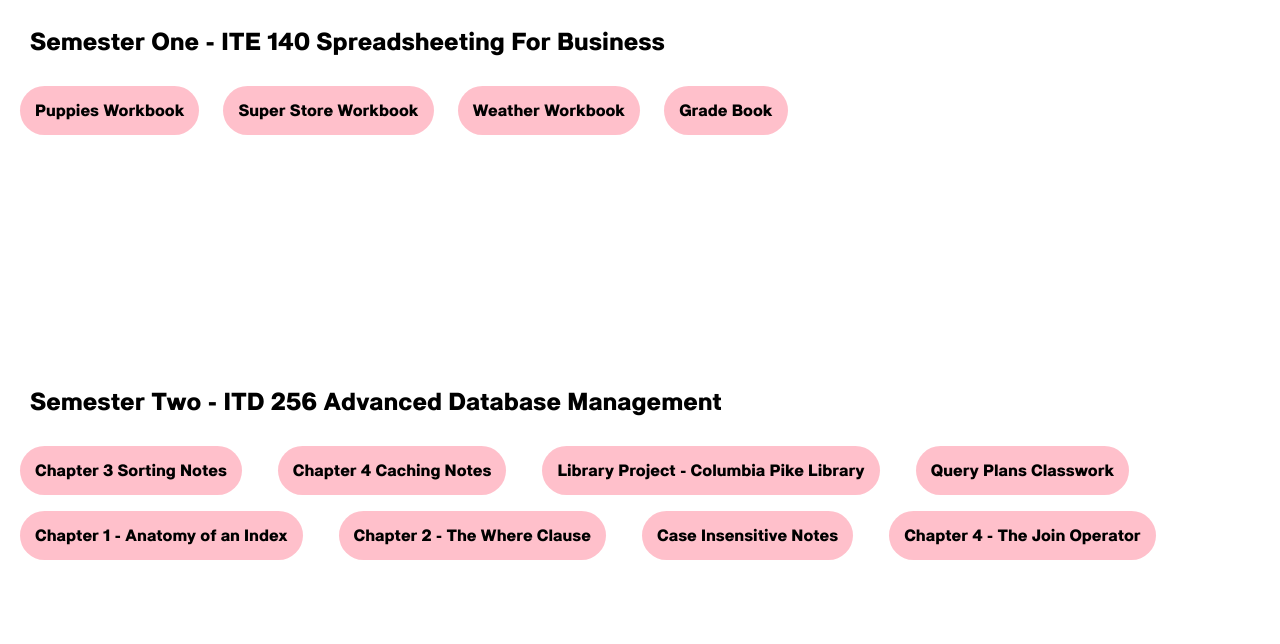
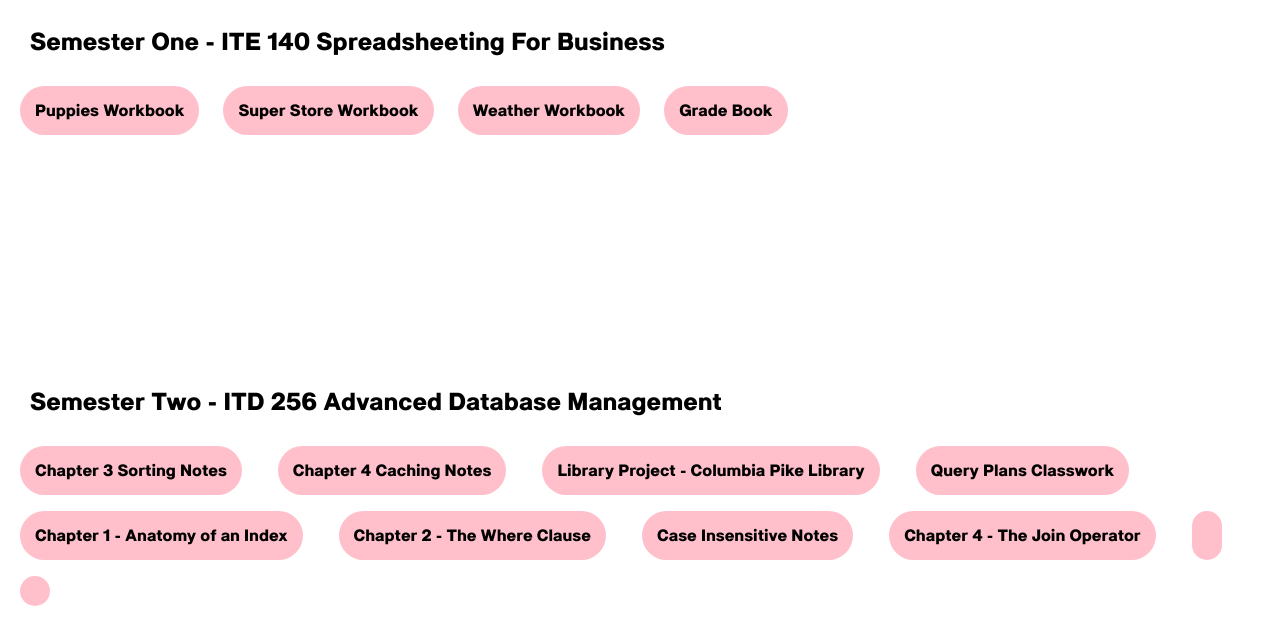
Before and after one commit to 1bMedina/itd256, a plain HTML site: page index.html in a window 1280 px wide. Shown: the part 82-726 px from the top of the page. Drawn offline with Linux system fonts and the light colour scheme.

```diff
--- a/index.html
+++ b/index.html
@@ -29,6 +29,8 @@
         <a class="buttons" href="https://github.com/1bMedina/itd256/blob/main/Notes/Use%20the%20Index%2C%20Luke/ch2_TheWhereClause.md">Chapter 2 - The Where Clause</a>
         <a class="buttons" href="https://github.com/1bMedina/itd256/blob/main/Notes/Use%20the%20Index%2C%20Luke/ch3_Case-Insensitive.md">Case Insensitive Notes</a>
         <a class="buttons" href="https://github.com/1bMedina/itd256/blob/main/Notes/Use%20the%20Index%2C%20Luke/ch4_TheJoinOperation.md">Chapter 4 - The Join Operator</a>
+        <a class="buttons" href=""></a>
+        <a class="buttons" href=""></a>
     </div>
 </div>
 </body>
```
Also changed, not shown: Classwork/Media/Final_ER_Diagram.png (added), Classwork/Media/Original_ER_Diagram.jpg (added), 1 other file.
